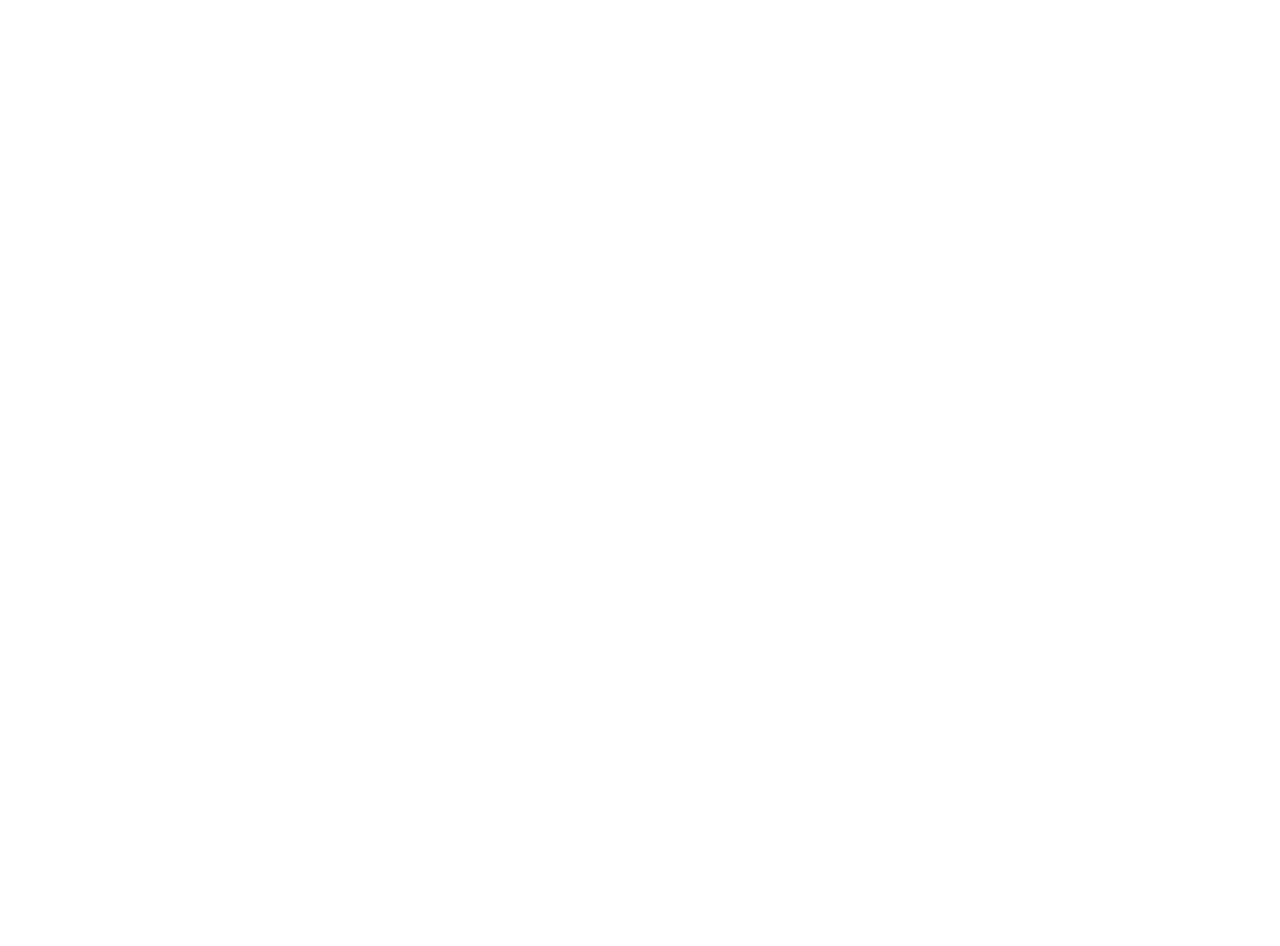
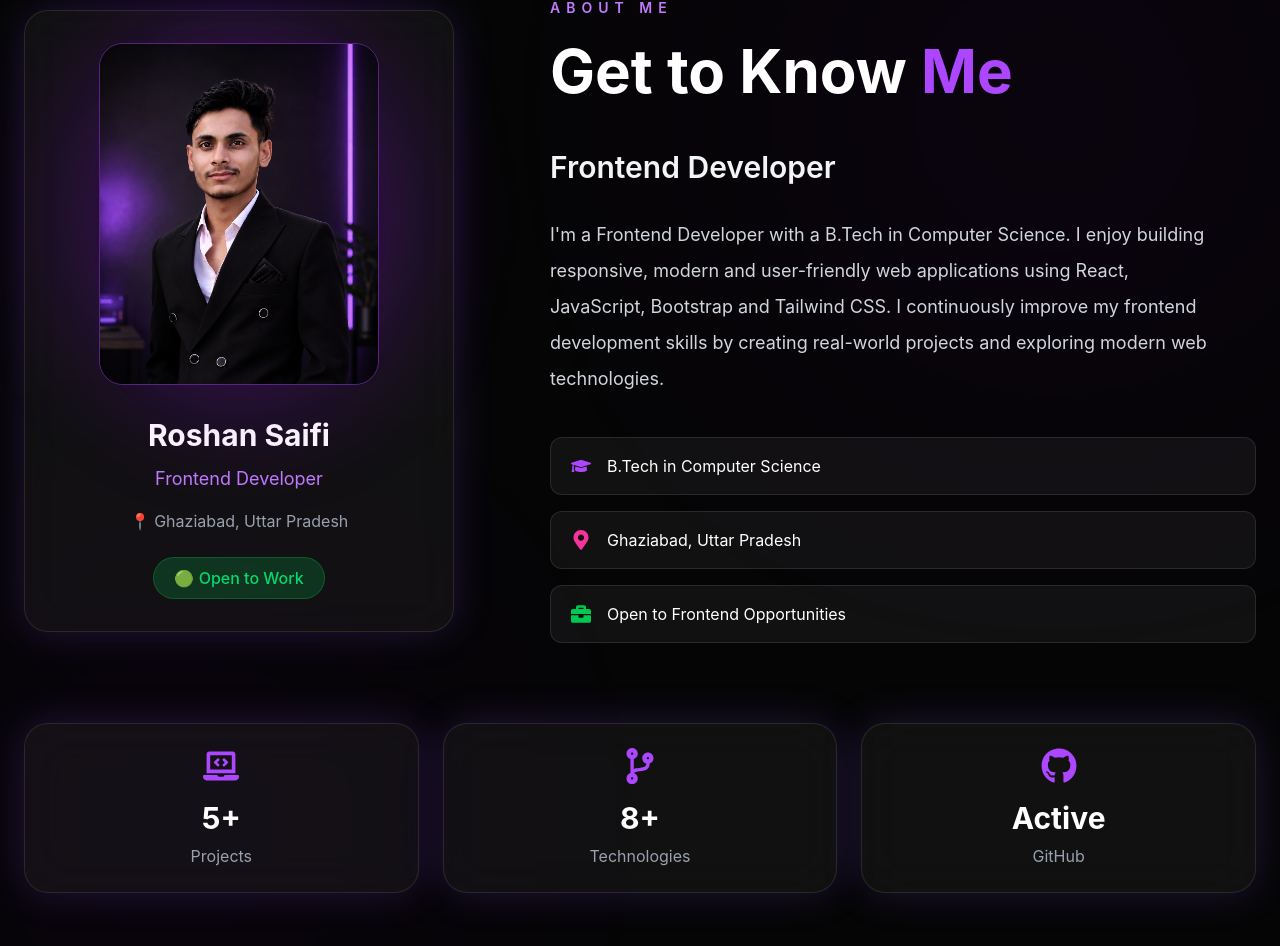
Before and after one commit to RoshanSaifi93/Updated-Portfolio, a React (Vite) app: page / in a window 1280 px wide. Shown: the part 1010-1956 px from the top of the page. Before the commit the page ends 896 px from the top, so only its background shows below. Built offline with nearby package versions, Linux system fonts and the light colour scheme.

Commit message:
Complete Premium About Section

```diff
--- a/package.json
+++ b/package.json
@@ -11,6 +11,7 @@
   },
   "dependencies": {
     "@tailwindcss/vite": "^4.3.2",
+    "framer-motion": "^12.42.2",
     "react": "^19.2.7",
     "react-dom": "^19.2.7",
     "react-icons": "^5.7.0",
--- a/src/App.jsx
+++ b/src/App.jsx
@@ -1,11 +1,13 @@
 import Navbar from "./components/Navbar/Navbar";
 import Hero from "./components/Hero/Hero";
+import About from "./components/About/About";
 
 function App() {
   return (
     <div className="bg-[#050505] text-white">
       <Navbar />
       <Hero />
+      <About />
     </div>
   );
 }
--- /dev/null
+++ b/src/components/About/About.jsx
@@ -0,0 +1,77 @@
+import { FaGraduationCap, FaMapMarkerAlt, FaBriefcase } from "react-icons/fa";
+
+import aboutData from "../../data/aboutData";
+import AboutCard from "./AboutCard";
+import AboutStats from "./AboutStats";
+
+function About() {
+  return (
+    <section id="about" className="relative py-28 bg-[#050505] overflow-hidden">
+      {/* Background Glow */}
+
+      <div className="absolute top-0 right-0 w-[450px] h-[450px] bg-purple-700 opacity-10 blur-[180px] rounded-full"></div>
+
+      <div className="absolute bottom-0 left-0 w-[350px] h-[350px] bg-purple-700 opacity-10 blur-[170px] rounded-full"></div>
+
+      <div className="max-w-7xl mx-auto px-6 relative z-10">
+
+
+        <div className="grid lg:grid-cols-[430px_1fr] gap-24 items-center">
+          {/* Left */}
+
+          <AboutCard />
+
+          {/* Right */}
+
+          <div>
+            <p className="text-purple-400 uppercase tracking-[6px] text-sm font-semibold">
+              ABOUT ME
+            </p>
+
+            <h2 className="text-5xl lg:text-6xl font-bold mt-4 leading-tight">
+              Get to Know <span className="text-purple-500">Me</span>
+            </h2>
+
+            <h3 className="text-3xl font-semibold text-gray-100 mt-10">
+              {aboutData.role}
+            </h3>
+
+            <p className="text-gray-300 mt-8 leading-9 max-w-2xl text-lg">
+              {aboutData.description}
+            </p>
+
+            {/* Info */}
+
+            <div className="mt-10 space-y-4">
+              <div className="flex items-center gap-4 bg-white/5 border border-white/10 rounded-xl px-5 py-4 hover:bg-white/10 transition duration-300">
+                <FaGraduationCap className="text-purple-500 text-xl" />
+
+                <span>{aboutData.education}</span>
+              </div>
+
+              <div className="flex items-center gap-4 bg-white/5 border border-white/10 rounded-xl px-5 py-4 hover:bg-white/10 transition duration-300">
+                <FaMapMarkerAlt className="text-pink-500 text-xl" />
+
+                <span>{aboutData.location}</span>
+              </div>
+
+              <div className="flex items-center gap-4 bg-white/5 border border-white/10 rounded-xl px-5 py-4 hover:bg-white/10 transition duration-300">
+                <FaBriefcase className="text-green-500 text-xl" />
+
+                <span>Open to Frontend Opportunities</span>
+              </div>
+            </div>
+          </div>
+        </div>
+
+        {/* Stats */}
+
+        <div className="mt-20">
+          <AboutStats />
+        </div>
+      </div>
+    </section>
+  );
+}
+
+export default About;
--- /dev/null
+++ b/src/components/About/AboutCard.jsx
@@ -0,0 +1,111 @@
+import GlassCard from "../UI/GlassCard";
+import aboutData from "../../data/aboutData";
+import { motion } from "framer-motion";
+
+function AboutCard() {
+  return (
+    <motion.div
+      initial={{ opacity: 0, x: -80 }}
+      whileInView={{ opacity: 1, x: 0 }}
+      viewport={{ once: true }}
+      transition={{ duration: 0.8 }}
+    >
+      <GlassCard
+        className="
+          p-8
+          max-w-md
+          mx-auto
+          text-center
+          hover:shadow-[0_0_70px_rgba(168,85,247,.35)]
+          transition-all
+          duration-500
+        "
+      >
+        {/* Photo */}
+
+        <div className="relative w-full max-w-[280px] mx-auto">
+          {/* Animated Purple Glow */}
+
+          <div
+            className="
+              absolute
+              -inset-5
+              bg-purple-600/30
+              blur-3xl
+              rounded-full
+              animate-pulse
+            "
+          ></div>
+
+          {/* Image */}
+
+          <div
+            className="
+              relative
+              rounded-3xl
+              overflow-hidden
+              border
+              border-purple-500/40
+            "
+          >
+            <img
+              src="/images/PortfolioProfile.jpg"
+              alt="Roshan Saifi"
+              className="
+                w-full
+                h-[340px]
+                object-cover
+                object-top
+                transition-transform
+                duration-500
+                ease-out
+                hover:scale-[1.03]
+              "
+            />
+          </div>
+        </div>
+
+        {/* Name */}
+
+        <h3 className="text-3xl font-bold mt-8">
+          {aboutData.name}
+        </h3>
+
+        {/* Role */}
+
+        <p className="text-purple-400 text-lg mt-3">
+          {aboutData.role}
+        </p>
+
+        {/* Location */}
+
+        <p className="text-gray-400 mt-4">
+          📍 {aboutData.location}
+        </p>
+
+        {/* Open To Work */}
+
+        <div
+          className="
+            mt-6
+            inline-flex
+            items-center
+            px-5
+            py-2
+            rounded-full
+            bg-green-500/20
+            border
+            border-green-500/30
+            text-green-400
+            font-medium
+            animate-pulse
+          "
+        >
+          🟢 Open to Work
+        </div>
+      </GlassCard>
+    </motion.div>
+  );
+}
+
+export default AboutCard;
--- /dev/null
+++ b/src/components/About/AboutStats.jsx
@@ -0,0 +1,43 @@
+import { FaLaptopCode, FaCodeBranch, FaGithub } from "react-icons/fa";
+import GlassCard from "../UI/GlassCard";
+
+const stats = [
+  {
+    icon: <FaLaptopCode />,
+    value: "5+",
+    title: "Projects",
+  },
+  {
+    icon: <FaCodeBranch />,
+    value: "8+",
+    title: "Technologies",
+  },
+  {
+    icon: <FaGithub />,
+    value: "Active",
+    title: "GitHub",
+  },
+];
+
+function AboutStats() {
+  return (
+    <div className="grid md:grid-cols-3 gap-6 mt-10">
+      {stats.map((item, index) => (
+        <GlassCard
+          key={index}
+          className="p-6 text-center hover:scale-105 transition duration-300"
+        >
+          <div className="text-4xl text-purple-500 flex justify-center">
+            {item.icon}
+          </div>
+
+          <h3 className="text-3xl font-bold mt-4">{item.value}</h3>
+
+          <p className="text-gray-400 mt-2">{item.title}</p>
+        </GlassCard>
+      ))}
+    </div>
+  );
+}
+
+export default AboutStats;
--- /dev/null
+++ b/src/components/UI/SectionHeading.jsx
@@ -0,0 +1,20 @@
+function SectionHeading({ title, subtitle }) {
+  return (
+    <div className="text-center mb-16">
+      <h2 className="text-4xl md:text-5xl font-bold">
+        {title.split(" ")[0]}{" "}
+        <span className="text-purple-500">
+          {title.split(" ").slice(1).join(" ")}
+        </span>
+      </h2>
+
+      <div className="w-24 h-1 bg-purple-500 rounded-full mx-auto mt-4"></div>
+
+      {subtitle && (
+        <p className="text-gray-400 mt-6 max-w-2xl mx-auto">{subtitle}</p>
+      )}
+    </div>
+  );
+}
+
+export default SectionHeading;
--- /dev/null
+++ b/src/data/aboutData.js
@@ -0,0 +1,29 @@
+const aboutData = {
+  name: "Roshan Saifi",
+
+  role: "Frontend Developer",
+
+  education: "B.Tech in Computer Science",
+
+  location: "Ghaziabad, Uttar Pradesh",
+
+  description:
+    "I'm a Frontend Developer with a B.Tech in Computer Science. I enjoy building responsive, modern and user-friendly web applications using React, JavaScript, Bootstrap and Tailwind CSS. I continuously improve my frontend development skills by creating real-world projects and exploring modern web technologies.",
+
+  stats: [
+    {
+      title: "Projects",
+      value: "5+",
+    },
+    {
+      title: "Technologies",
+      value: "8+",
+    },
+    {
+      title: "GitHub",
+      value: "Active",
+    },
+  ],
+};
+
+export default aboutData;
```
Also changed, not shown: public/images/PortfolioProfile.jpg (added), 1 other file (tests, documents, lock files or other folders).
